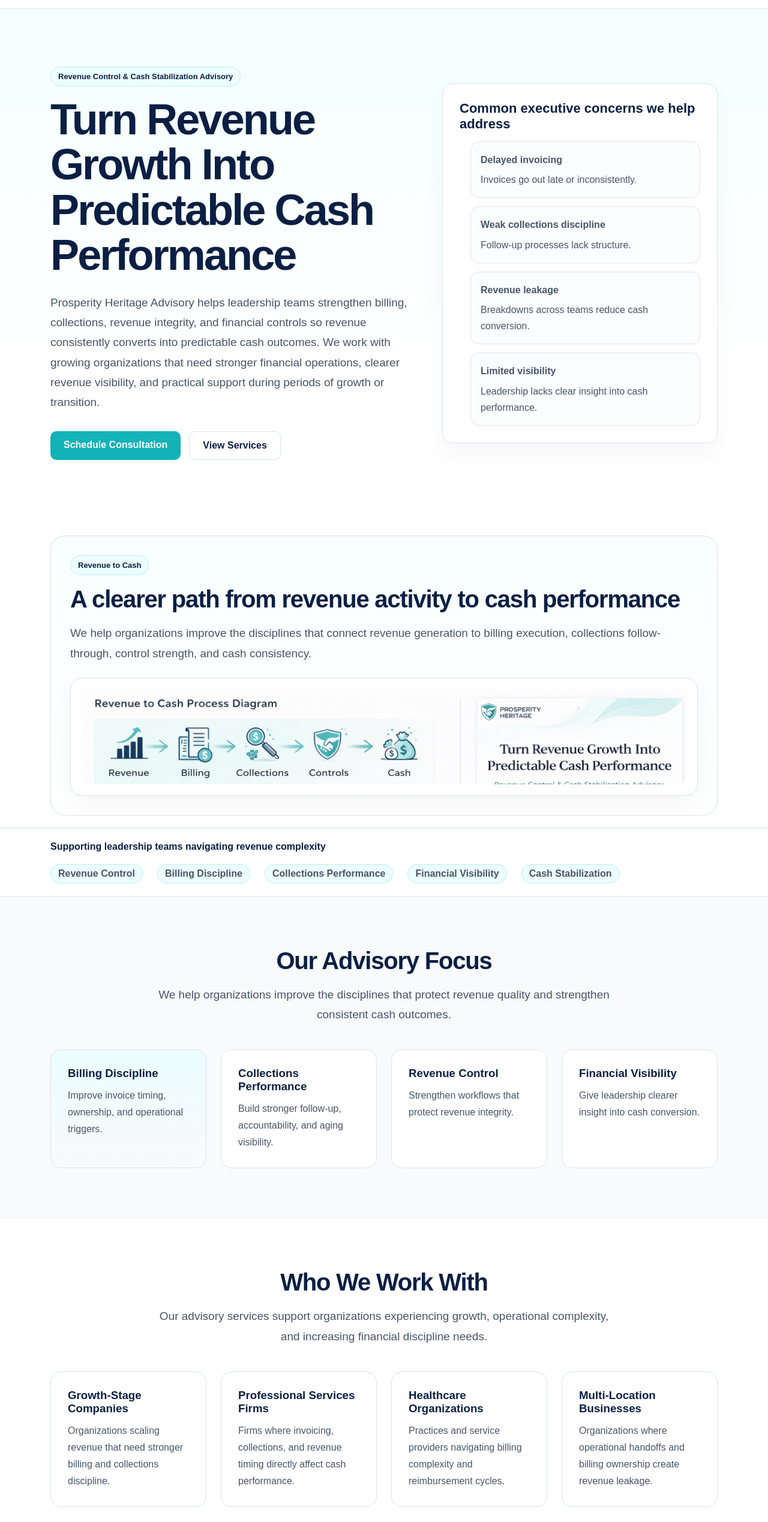
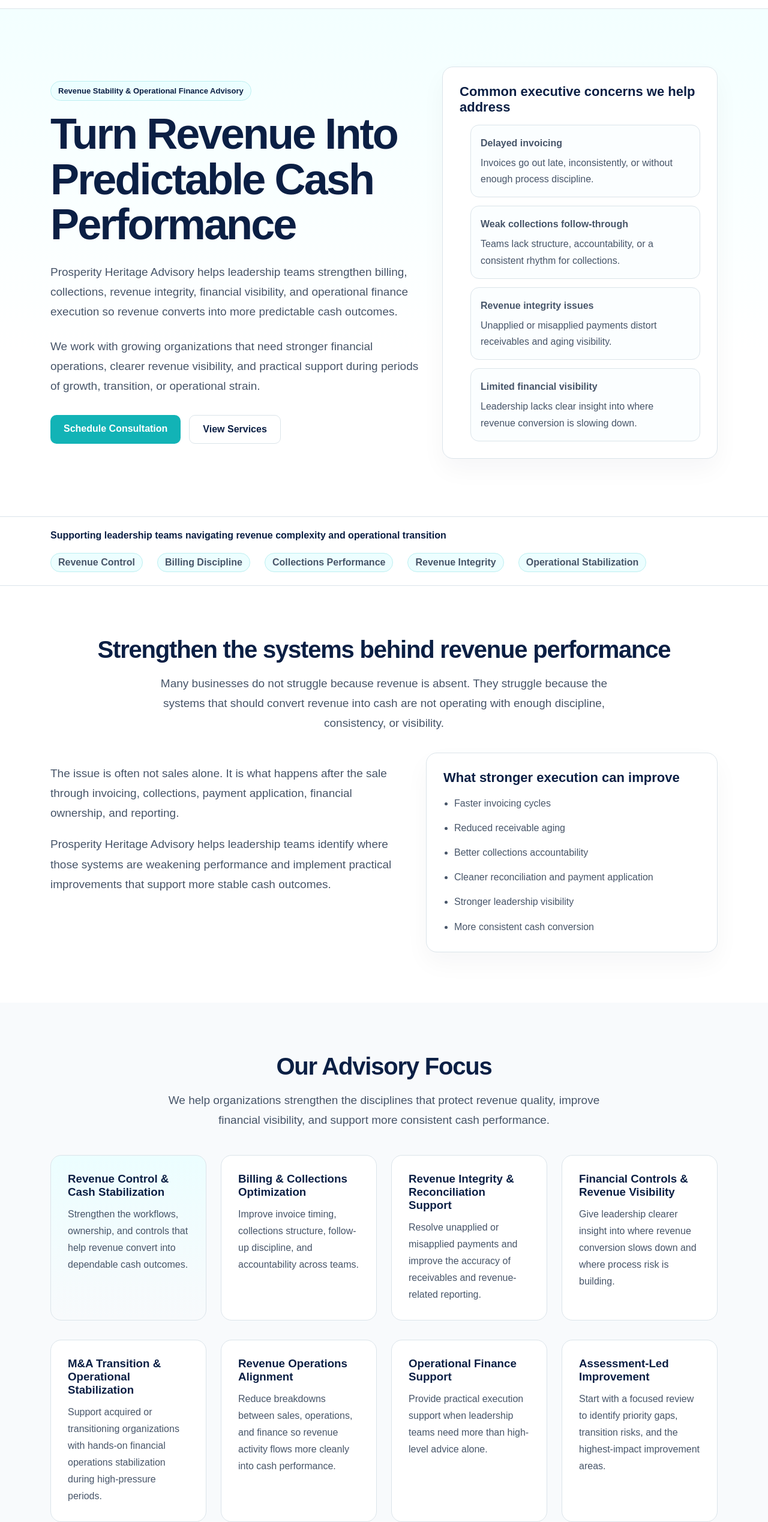
Before and after one commit to pjechete/prosperity-heritage-Advisory-Services, a Next.js app: page / in a window 1280 px wide. Shown: the part 108-2646 px from the top of the page at 60% size. Built offline with nearby package versions, Linux system fonts and the light colour scheme.

Commit message:
Update page.tsx

```diff
--- a/src/app/page.tsx
+++ b/src/app/page.tsx
@@ -1,5 +1,4 @@
 import Link from 'next/link'
-import Image from 'next/image'
 import Navbar from './components/Navbar'
 import Footer from './components/Footer'
 
@@ -13,16 +12,22 @@ export default function HomePage() {
         <div className="container hero-grid">
           <div>
             <div className="eyebrow">
-              Revenue Control & Cash Stabilization Advisory
+              Revenue Stability & Operational Finance Advisory
             </div>
 
-            <h1>
-              Turn Revenue Growth Into Predictable Cash Performance
-            </h1>
+            <h1>Turn Revenue Into Predictable Cash Performance</h1>
 
             <p>
-              Prosperity Heritage Advisory helps leadership teams strengthen billing, collections, revenue integrity, and financial controls so revenue consistently converts into predictable cash outcomes.
-              We work with growing organizations that need stronger financial operations, clearer revenue visibility, and practical support during periods of growth or transition.
+              Prosperity Heritage Advisory helps leadership teams strengthen
+              billing, collections, revenue integrity, financial visibility,
+              and operational finance execution so revenue converts into more
+              predictable cash outcomes.
+            </p>
+
+            <p>
+              We work with growing organizations that need stronger financial
+              operations, clearer revenue visibility, and practical support
+              during periods of growth, transition, or operational strain.
             </p>
 
             <div className="button-row">
@@ -42,52 +47,23 @@ export default function HomePage() {
             <div className="metric-list">
               <div className="metric">
                 <strong>Delayed invoicing</strong>
-                <span>Invoices go out late or inconsistently.</span>
+                <span>Invoices go out late, inconsistently, or without enough process discipline.</span>
               </div>
 
               <div className="metric">
-                <strong>Weak collections discipline</strong>
-                <span>Follow-up processes lack structure.</span>
+                <strong>Weak collections follow-through</strong>
+                <span>Teams lack structure, accountability, or a consistent rhythm for collections.</span>
               </div>
 
               <div className="metric">
-                <strong>Revenue leakage</strong>
-                <span>Breakdowns across teams reduce cash conversion.</span>
+                <strong>Revenue integrity issues</strong>
+                <span>Unapplied or misapplied payments distort receivables and aging visibility.</span>
               </div>
 
               <div className="metric">
-                <strong>Limited visibility</strong>
-                <span>Leadership lacks clear insight into cash performance.</span>
+                <strong>Limited financial visibility</strong>
+                <span>Leadership lacks clear insight into where revenue conversion is slowing down.</span>
               </div>
-            </div>
-          </div>
-        </div>
-      </section>
-
-      {/* REVENUE TO CASH DIAGRAM */}
-      <section className="diagram-section">
-        <div className="container">
-          <div className="diagram-wrap">
-            <div className="diagram-header">
-              <div className="eyebrow">Revenue to Cash</div>
-              <h2 className="section-title left-align">
-                A clearer path from revenue activity to cash performance
-              </h2>
-              <p className="section-copy">
-                We help organizations improve the disciplines that connect
-                revenue generation to billing execution, collections follow-through,
-                control strength, and cash consistency.
-              </p>
-            </div>
-
-            <div className="diagram-image-card">
-              <Image
-                src="/revenue-cash-diagram.png"
-                alt="Revenue to Cash Process Diagram"
-                width={1400}
-                height={500}
-                className="diagram-image"
-              />
             </div>
           </div>
         </div>
@@ -97,15 +73,58 @@ export default function HomePage() {
       <section className="credibility-strip">
         <div className="container credibility-inner">
           <div className="credibility-text">
-            Supporting leadership teams navigating revenue complexity
+            Supporting leadership teams navigating revenue complexity and operational transition
           </div>
 
           <div className="credibility-items">
             <span>Revenue Control</span>
             <span>Billing Discipline</span>
             <span>Collections Performance</span>
-            <span>Financial Visibility</span>
-            <span>Cash Stabilization</span>
+            <span>Revenue Integrity</span>
+            <span>Operational Stabilization</span>
+          </div>
+        </div>
+      </section>
+
+      {/* OVERVIEW SECTION */}
+      <section className="section">
+        <div className="container">
+          <h2 className="section-title">
+            Strengthen the systems behind revenue performance
+          </h2>
+
+          <p className="section-subtitle">
+            Many businesses do not struggle because revenue is absent. They
+            struggle because the systems that should convert revenue into cash
+            are not operating with enough discipline, consistency, or visibility.
+          </p>
+
+          <div className="services-two-col" style={{ marginTop: '2rem' }}>
+            <div>
+              <p className="section-copy">
+                The issue is often not sales alone. It is what happens after the
+                sale through invoicing, collections, payment application,
+                financial ownership, and reporting.
+              </p>
+
+              <p className="section-copy">
+                Prosperity Heritage Advisory helps leadership teams identify
+                where those systems are weakening performance and implement
+                practical improvements that support more stable cash outcomes.
+              </p>
+            </div>
+
+            <div className="services-callout">
+              <h3>What stronger execution can improve</h3>
+              <ul>
+                <li>Faster invoicing cycles</li>
+                <li>Reduced receivable aging</li>
+                <li>Better collections accountability</li>
+                <li>Cleaner reconciliation and payment application</li>
+                <li>Stronger leadership visibility</li>
+                <li>More consistent cash conversion</li>
+              </ul>
+            </div>
           </div>
         </div>
       </section>
@@ -116,36 +135,75 @@ export default function HomePage() {
           <h2 className="section-title">Our Advisory Focus</h2>
 
           <p className="section-subtitle">
-            We help organizations improve the disciplines that protect revenue
-            quality and strengthen consistent cash outcomes.
+            We help organizations strengthen the disciplines that protect
+            revenue quality, improve financial visibility, and support more
+            consistent cash performance.
           </p>
 
           <div className="grid-4">
             <div className="card-highlight">
-              <h3>Billing Discipline</h3>
+              <h3>Revenue Control & Cash Stabilization</h3>
               <p>
-                Improve invoice timing, ownership, and operational triggers.
+                Strengthen the workflows, ownership, and controls that help
+                revenue convert into dependable cash outcomes.
               </p>
             </div>
 
             <div className="card">
-              <h3>Collections Performance</h3>
+              <h3>Billing & Collections Optimization</h3>
               <p>
-                Build stronger follow-up, accountability, and aging visibility.
+                Improve invoice timing, collections structure, follow-up
+                discipline, and accountability across teams.
               </p>
             </div>
 
             <div className="card">
-              <h3>Revenue Control</h3>
+              <h3>Revenue Integrity & Reconciliation Support</h3>
               <p>
-                Strengthen workflows that protect revenue integrity.
+                Resolve unapplied or misapplied payments and improve the
+                accuracy of receivables and revenue-related reporting.
               </p>
             </div>
 
             <div className="card">
-              <h3>Financial Visibility</h3>
+              <h3>Financial Controls & Revenue Visibility</h3>
               <p>
-                Give leadership clearer insight into cash conversion.
+                Give leadership clearer insight into where revenue conversion
+                slows down and where process risk is building.
+              </p>
+            </div>
+          </div>
+
+          <div className="grid-4" style={{ marginTop: '2rem' }}>
+            <div className="card">
+              <h3>M&A Transition & Operational Stabilization</h3>
+              <p>
+                Support acquired or transitioning organizations with hands-on
+                financial operations stabilization during high-pressure periods.
+              </p>
+            </div>
+
+            <div className="card">
+              <h3>Revenue Operations Alignment</h3>
+              <p>
+                Reduce breakdowns between sales, operations, and finance so
+                revenue activity flows more cleanly into cash performance.
+              </p>
+            </div>
+
+            <div className="card">
+              <h3>Operational Finance Support</h3>
+              <p>
+                Provide practical execution support when leadership teams need
+                more than high-level advice alone.
+              </p>
+            </div>
+
+            <div className="card">
+              <h3>Assessment-Led Improvement</h3>
+              <p>
+                Start with a focused review to identify priority gaps,
+                transition risks, and the highest-impact improvement areas.
               </p>
             </div>
           </div>
@@ -158,7 +216,7 @@ export default function HomePage() {
           <h2 className="section-title">Who We Work With</h2>
 
           <p className="section-subtitle">
-            Our advisory services support organizations experiencing growth,
+            Our advisory services support organizations dealing with growth,
             operational complexity, and increasing financial discipline needs.
           </p>
 
@@ -166,32 +224,32 @@ export default function HomePage() {
             <div className="card">
               <h3>Growth-Stage Companies</h3>
               <p>
-                Organizations scaling revenue that need stronger billing and
-                collections discipline.
+                Organizations scaling revenue that need stronger billing,
+                collections, and financial process discipline.
               </p>
             </div>
 
             <div className="card">
               <h3>Professional Services Firms</h3>
               <p>
-                Firms where invoicing, collections, and revenue timing directly
-                affect cash performance.
+                Businesses where invoicing, collections, and timing directly
+                affect liquidity and operational stability.
               </p>
             </div>
 
             <div className="card">
               <h3>Healthcare Organizations</h3>
               <p>
-                Practices and service providers navigating billing complexity
-                and reimbursement cycles.
+                Practices and service providers navigating billing complexity,
+                reimbursement pressure, and revenue visibility challenges.
               </p>
             </div>
 
             <div className="card">
-              <h3>Multi-Location Businesses</h3>
+              <h3>Multi-Location & Transitioning Businesses</h3>
               <p>
-                Organizations where operational handoffs and billing ownership
-                create revenue leakage.
+                Organizations where handoffs, ownership gaps, acquisitions, or
+                scaling pressure create operational finance strain.
               </p>
             </div>
           </div>
@@ -206,16 +264,16 @@ export default function HomePage() {
           </h2>
 
           <p className="section-subtitle">
-            The problem is often not sales — it is what happens after the sale.
+            The problem is often not sales. It is what happens after the sale.
           </p>
 
           <div className="problem-list">
             <div className="problem-item">
-              Invoices are delayed or inconsistent.
+              Invoices are delayed, inconsistent, or not triggered at the right time.
             </div>
 
             <div className="problem-item">
-              Payment terms do not match operational reality.
+              Payment terms do not align with operational reality.
             </div>
 
             <div className="problem-item">
@@ -223,11 +281,61 @@ export default function HomePage() {
             </div>
 
             <div className="problem-item">
+              Unapplied or misapplied payments distort receivables accuracy.
+            </div>
+
+            <div className="problem-item">
               Sales, operations, and finance handoffs break down.
             </div>
 
             <div className="problem-item">
-              Leadership lacks visibility into revenue conversion.
+              Leadership lacks visibility into where revenue conversion is slowing down.
+            </div>
+          </div>
+        </div>
+      </section>
+
+      {/* APPROACH SECTION */}
+      <section className="section">
+        <div className="container">
+          <h2 className="section-title">How We Work</h2>
+
+          <p className="section-subtitle">
+            Our work is designed to help leadership teams move from reactive
+            financial strain to stronger operational control.
+          </p>
+
+          <div className="grid-4">
+            <div className="card-highlight">
+              <h3>Assess</h3>
+              <p>
+                Review billing, collections, reconciliation, reporting, and
+                ownership across the revenue-to-cash process.
+              </p>
+            </div>
+
+            <div className="card">
+              <h3>Identify Gaps</h3>
+              <p>
+                Pinpoint where execution, controls, and handoffs are weakening
+                financial performance.
+              </p>
+            </div>
+
+            <div className="card">
+              <h3>Implement Improvements</h3>
+              <p>
+                Strengthen process discipline, accountability, and reporting
+                clarity in the areas that matter most.
+              </p>
+            </div>
+
+            <div className="card">
+              <h3>Stabilize Operations</h3>
+              <p>
+                Help leadership teams build more reliable systems during growth,
+                transition, or post-acquisition periods.
+              </p>
             </div>
           </div>
         </div>
@@ -236,11 +344,12 @@ export default function HomePage() {
       {/* FINAL CTA */}
       <section className="cta-band">
         <div className="container">
-          <h2>Request a Revenue Control Assessment</h2>
+          <h2>Schedule a Revenue Stability Assessment</h2>
 
           <p>
-            See how Prosperity Heritage Advisory can strengthen
-            the systems behind your cash performance.
+            If revenue is growing but cash performance remains inconsistent,
+            the issue may be sitting somewhere between billing execution,
+            collections discipline, reconciliation accuracy, or operational ownership.
           </p>
 
           <div className="button-row center-buttons">
```
